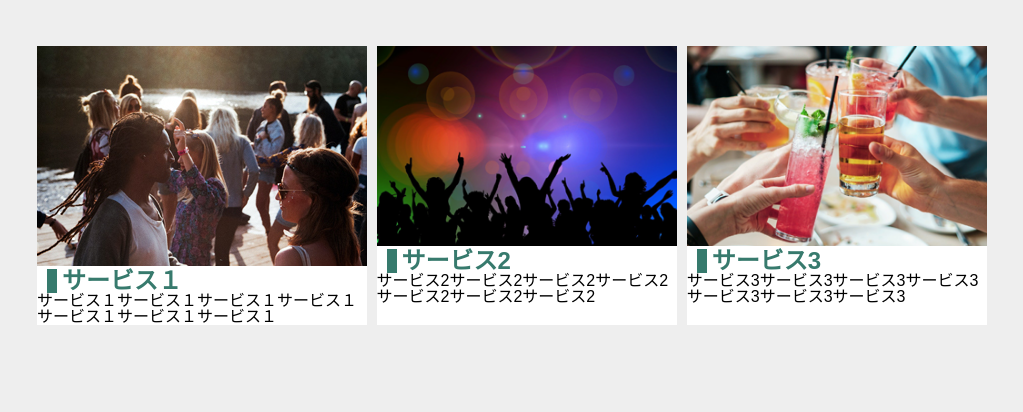
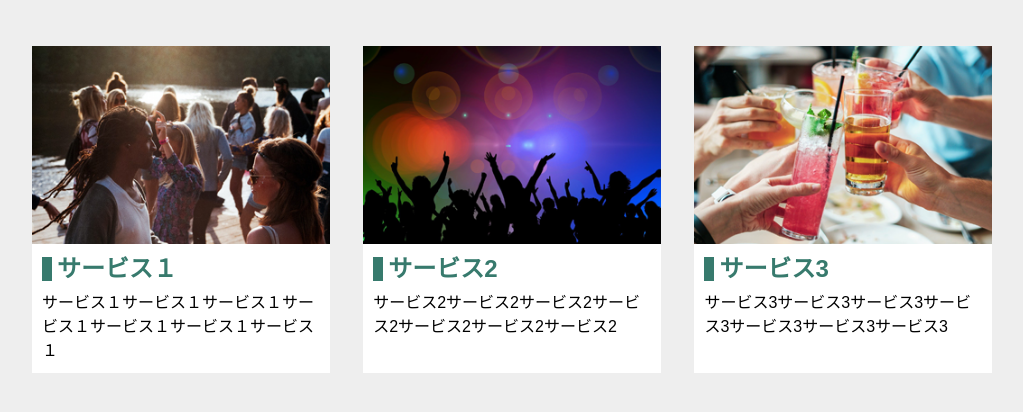
Before and after one commit to chinami73/dezasuta, a plain HTML site: page 20240203/index.html in a window 1280 px wide. Shown: the part 86-498 px from the top of the page, without its empty margins (128-1151 px from the left). Drawn offline with Linux system fonts and the light colour scheme.

Commit message:
画像、余白修正

```diff
--- a/20240203/css/style.css
+++ b/20240203/css/style.css
@@ -46,59 +46,64 @@ img {
 
 body{background-color: #eeeeee;}
 
-.common{max-width: 960PX;
+.common{
+        /* 要素の横幅 */
+        max-width: 960PX;
         margin: 0 auto ;
-        Text-align: Center;
+        text-align: Center;
 
 }
 
 
 
 
-h1{margin: 50PX 30PX;
+h1{margin: 50px 30px;
     color: #377a6d;
 
 }
 
 .warps{
-    /* 要素の横幅 */
-    width: 960px ;
-
-    /* ●を消す */
-    list-style: none;
     /* 横並び */
     display: flex;
-    Text-align: Center
+    justify-content: space-between;
 
 }
 
 
-.warp{margin: 0PX 5PX;
-    background-color: #fff;
+.warp{background-color: #fff;
+    width: 31%;
 }
 
 
-.text{Text-align: left
+.text{text-align: left
 
 }
 
 h2{ color: #377a6d;
     border-left: solid 10px;
-    margin-left: 10px;
-    padding: 0 5px;}
+    padding: 0 5px;
+    margin-bottom: 10px;
+}
 
+p{
+    line-height: 1.5;}
+
+.text{
+    padding: 10px;
+}
 
 /* レスポンシブ */
 @media screen and (max-width: 767px){
     .warps{
        margin-bottom: 10px;
        display:block;
+       padding: 0 20px;
 }
-    .wrap{
+    .warp{
         margin-bottom: 20px;
         width: 100%;
     }
-    .wrap>img{
+    .warp>img{
         width: 100%;
     }
     }
```
